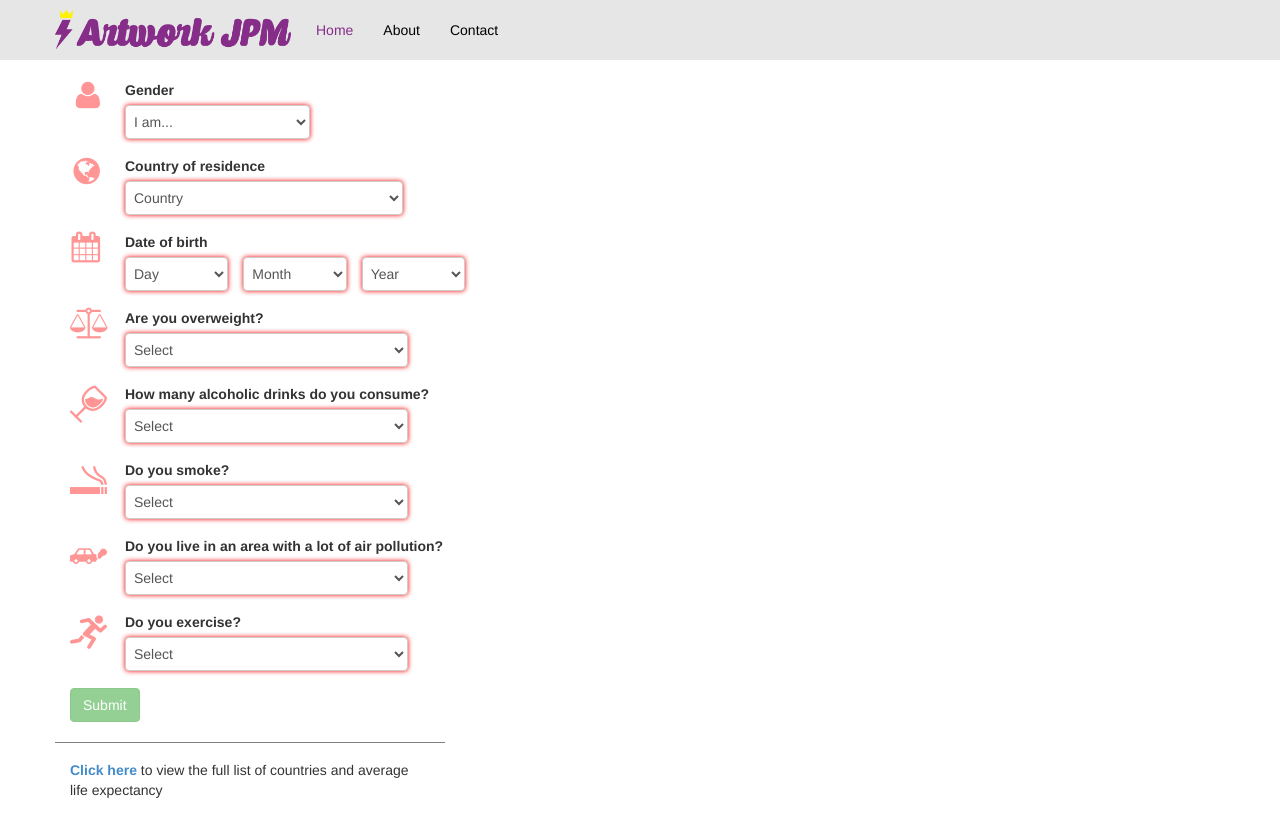
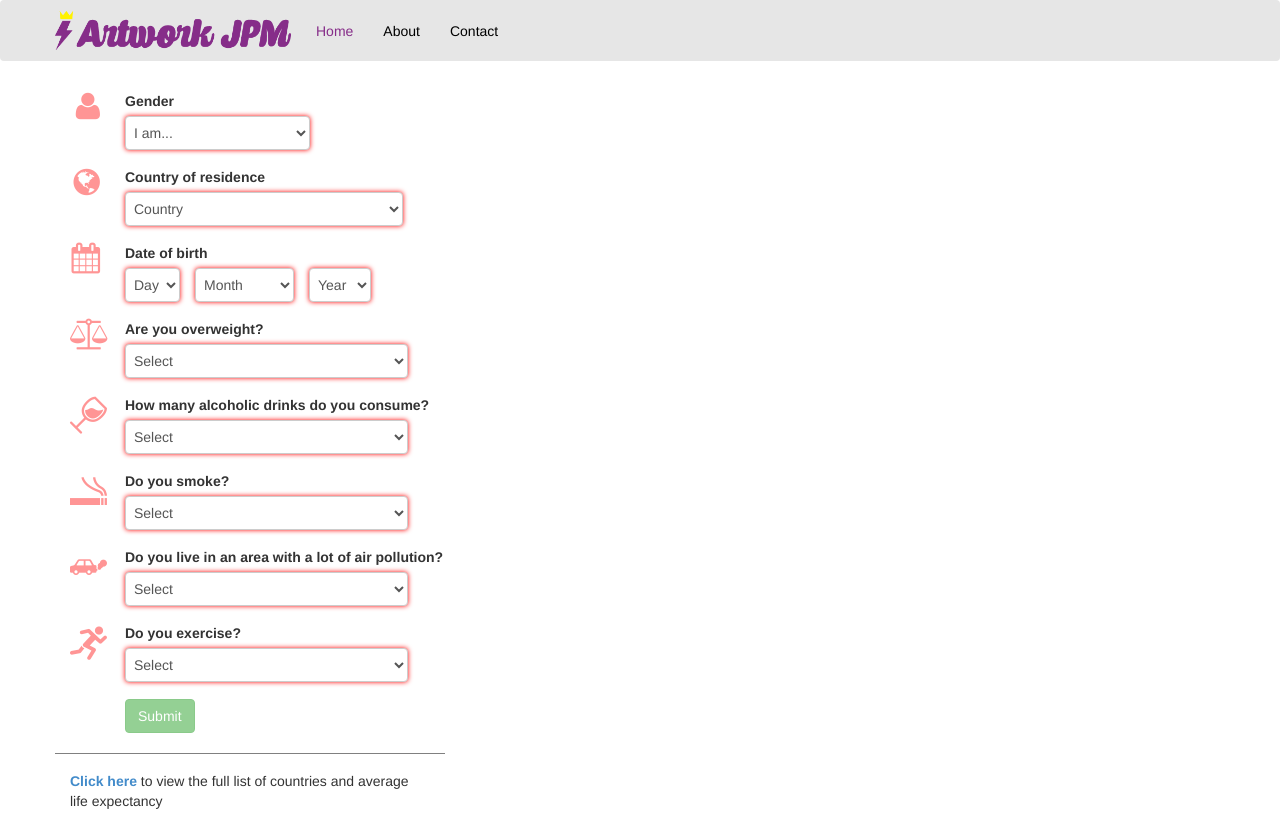
Before and after one commit to artworkjpm/deathapp, a plain HTML site: page index.html in a window 1280 px wide. Drawn offline with nearby package versions, Linux system fonts and the light colour scheme.

Commit message:
and it goes on

```diff
--- a/birthday2.html
+++ b/birthday2.html
@@ -12,13 +12,13 @@
     <label for="dob-day" class="control-label pull-left">Date of birth</label>
     </div>
     <div class="row col-xs-10 col-sm-8 col-md-8 no-left-complex">
-      <div class="controls col-sm-2 col-md-2 no-left">
+      <div class="controls col-sm-2 col-md-2 no-left" style="width:auto">
         <select  class="form-control dob-bottom" name="dobday" id="dob-day" ng-model="dobday" required>
           <option value="">Day</option>
           <option value="{{$index+1}}" ng-repeat="i in dateNumber(number) track by $index">{{$index+1}}</option>
         </select>
       </div>
-      <div class="controls col-sm-2 no-left">
+      <div class="controls col-sm-2 no-left" style="width:auto">
         <select class="form-control dob-bottom" name="dobmonth" id="dob-month" ng-model="dobmonth" required>
           <option value="">Month</option>
           <option value="01">January</option>
@@ -35,7 +35,7 @@
           <option value="12">December</option>
         </select>
       </div>
-      <div class="controls col-sm-2 no-left">
+      <div class="controls col-sm-2 no-left" style="width:auto">
         <select class="form-control" name="dobyear" id="dob-year" ng-model="dobyear" required>
           <option value="">Year</option>
           <option value="{{$index+1940}}" ng-repeat="i in yearNumber(year) track by $index">{{$index+1940}}</option>
--- a/files/css/bespoke.css
+++ b/files/css/bespoke.css
@@ -1,5 +1,5 @@
 body {
-  padding-top: 50px;
+  /* padding-top: 50px; */
 }
 
 .top-nav-bar {
--- a/index.html
+++ b/index.html
@@ -36,7 +36,9 @@
     <div ng-include="'more-factors.html'"></div>
     <!--FIND OUT DATE BUTTON-->
     <div class="row col-md-12 spacer">
-       <button type="submit" ng-disabled="myForm.$invalid" ng-click="saveData()" class="btn btn-success" >Submit</button>
+      <div class="col-xs-1 col-md-1 icons-div">&nbsp;</div>
+
+      <div class="row col-xs-10"><button type="submit" ng-disabled="myForm.$invalid" ng-click="saveData()" class="btn btn-success" >Submit</button></div>
     </div>
 
     </form>
--- a/nav.html
+++ b/nav.html
@@ -1,4 +1,4 @@
-<nav class="navbar navbar-inverse navbar-fixed-top" role="navigation">
+<nav class="navbar navbar-inverse" role="navigation">
       <div class="container">
         <div class="navbar-header">
           <button type="button" class="navbar-toggle collapsed" data-toggle="collapse" data-target="#navbar" aria-expanded="false" aria-controls="navbar">
```
